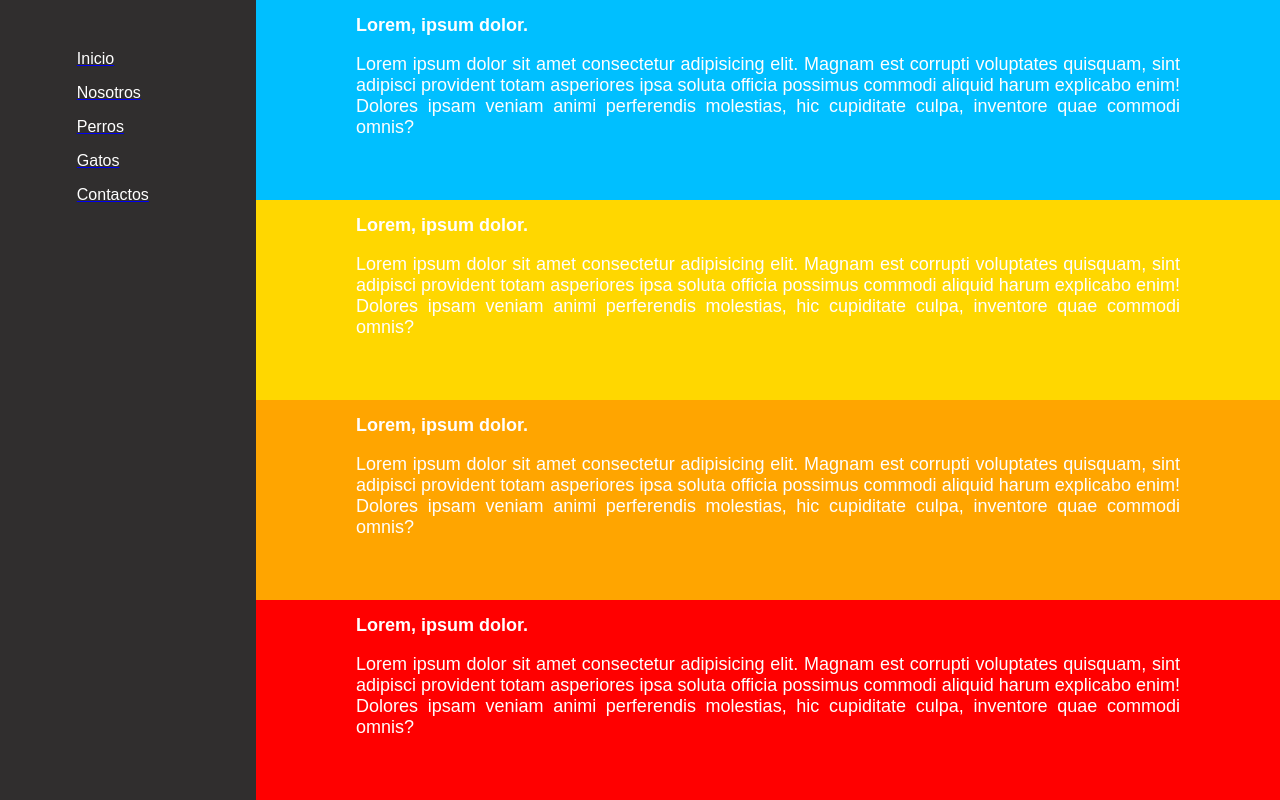
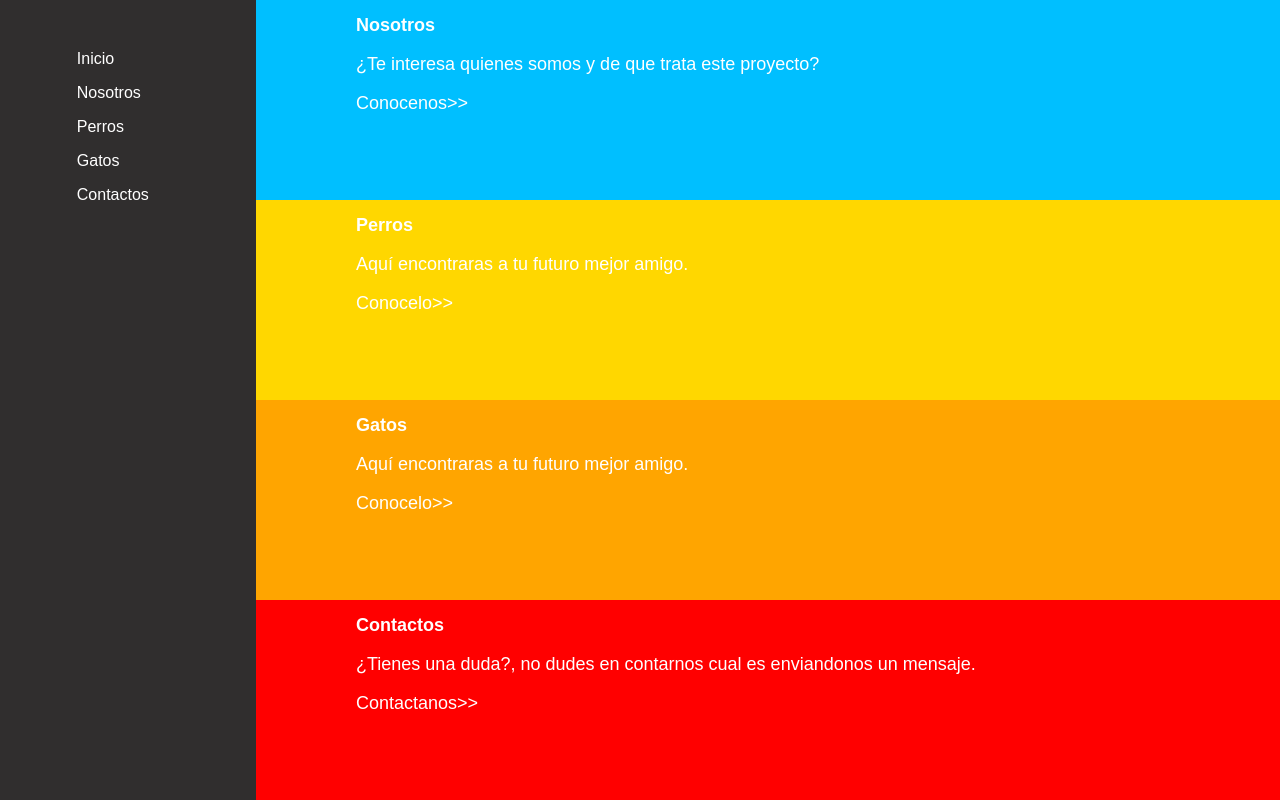
Before and after one commit to Skiiinnny/1.1.6, a plain HTML site: page index.html in a window 1280 px wide. Drawn offline with Linux system fonts and the light colour scheme.

Commit message:
Ultimos detalles

```diff
--- a/index.html
+++ b/index.html
@@ -1,5 +1,6 @@
 <!DOCTYPE html>
 <html lang="es">
+
 <head>
     <meta charset="UTF-8">
     <meta http-equiv="X-UA-Compatible" content="IE=edge">
@@ -7,24 +8,52 @@
     <link rel="stylesheet" href="styleInicio.css" />
     <title>Inicio</title>
 </head>
+
 <body>
 
     <div class="bar_menu">
         <div class="margen">
 
-            <a href="index.html"><p class="text">Inicio</p></a>
+            <a href="index.html" style="text-decoration: none;">
+                <p class="text">Inicio</p>
+            </a>
 
-            <a href="nosotros.html"><p class="text">Nosotros</p></a>
-            <a href="perros.html"><p class="text">Perros</p></a>
-            <a href="gatos.html"><p class="text">Gatos</p></a>
-            <a href="contactos.html"><p class="text">Contactos</p></a>
+            <a href="nosotros.html" style="text-decoration: none;">
+                <p class="text">Nosotros</p>
+            </a>
+            <a href="perros.html" style="text-decoration: none;">
+                <p class="text">Perros</p>
+            </a>
+            <a href="gatos.html" style="text-decoration: none;">
+                <p class="text">Gatos</p>
+            </a>
+            <a href="contactos.html" style="text-decoration: none;">
+                <p class="text">Contactos</p>
+            </a>
         </div>
     </div>
     <div class="barra">
-        <div class="barra2"><h2 class="text_b2">Lorem, ipsum dolor.</h2><p class="text_b2">Lorem ipsum dolor sit amet consectetur adipisicing elit. Magnam est corrupti voluptates quisquam, sint adipisci provident totam asperiores ipsa soluta officia possimus commodi aliquid harum explicabo enim! Dolores ipsam veniam animi perferendis molestias, hic cupiditate culpa, inventore quae commodi omnis?</p></div>
-        <div class="barra3"><h2 class="text_b2">Lorem, ipsum dolor.</h2><p class="text_b2">Lorem ipsum dolor sit amet consectetur adipisicing elit. Magnam est corrupti voluptates quisquam, sint adipisci provident totam asperiores ipsa soluta officia possimus commodi aliquid harum explicabo enim! Dolores ipsam veniam animi perferendis molestias, hic cupiditate culpa, inventore quae commodi omnis?</p></div>
-        <div class="barra4"><h2 class="text_b2">Lorem, ipsum dolor.</h2><p class="text_b2">Lorem ipsum dolor sit amet consectetur adipisicing elit. Magnam est corrupti voluptates quisquam, sint adipisci provident totam asperiores ipsa soluta officia possimus commodi aliquid harum explicabo enim! Dolores ipsam veniam animi perferendis molestias, hic cupiditate culpa, inventore quae commodi omnis?</p></div>
-        <div class="barra5"><h2 class="text_b2">Lorem, ipsum dolor.</h2><p class="text_b2">Lorem ipsum dolor sit amet consectetur adipisicing elit. Magnam est corrupti voluptates quisquam, sint adipisci provident totam asperiores ipsa soluta officia possimus commodi aliquid harum explicabo enim! Dolores ipsam veniam animi perferendis molestias, hic cupiditate culpa, inventore quae commodi omnis?</p></div>
+        <div class="barra2">
+            <h2 class="text_b2">Nosotros</h2>
+            <p class="text_b2">¿Te interesa quienes somos y de que trata este proyecto?</p><a href="nosotros.html"
+                class="text_b2"> Conocenos>></a>
+        </div>
+        <div class="barra3">
+            <h2 class="text_b2">Perros</h2>
+            <p class="text_b2">Aquí encontraras a tu futuro mejor amigo.</p><a href="nosotros.html"
+                class="text_b2"> Conocelo>></a>
+        </div>
+        <div class="barra4">
+            <h2 class="text_b2">Gatos</h2>
+            <p class="text_b2">Aquí encontraras a tu futuro mejor amigo.</p><a href="nosotros.html"
+                class="text_b2"> Conocelo>></a>
+        </div>
+        <div class="barra5">
+            <h2 class="text_b2">Contactos</h2>
+            <p class="text_b2">¿Tienes una duda?, no dudes en contarnos cual es enviandonos un mensaje. </p><a href="nosotros.html"
+                class="text_b2"> Contactanos>></a>
+        </div>
     </div>
 </body>
+
 </html>
--- a/styleInicio.css
+++ b/styleInicio.css
@@ -67,6 +67,7 @@ body {
 
 .text {
     color: white;
+
 }
 
 .text_b2 {
@@ -74,4 +75,6 @@ body {
     margin-left: 100px;
     margin-right: 100px;
     font-size: large;
+    color: white;
+    text-decoration:none;
 }
```
